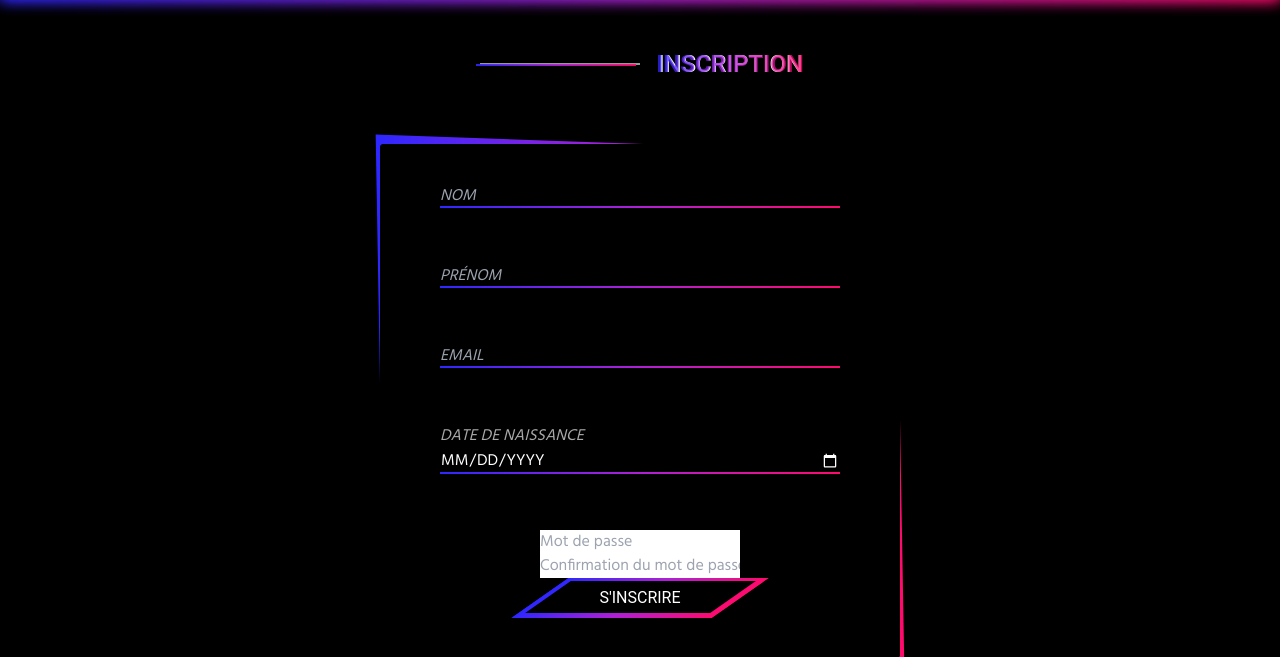
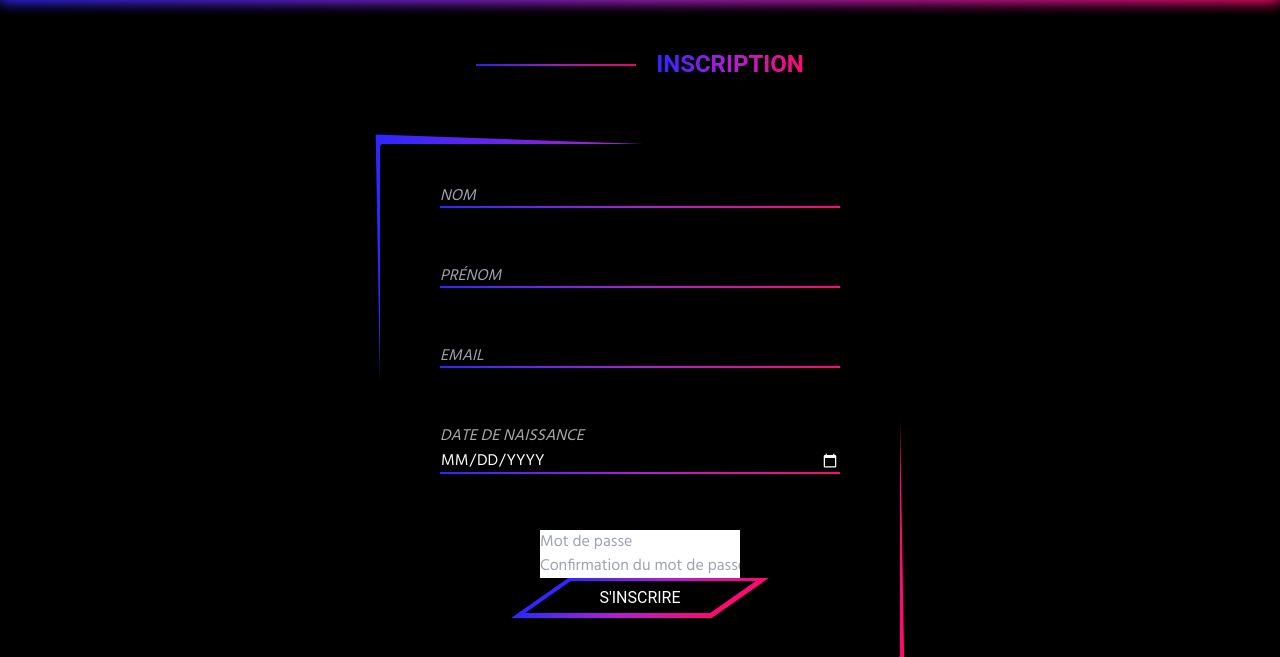
Before and after one commit to kbakazami/projet-bde-2022, a PHP site: page /form-register in a window 1280 px wide. Shown: the part 64-721 px from the top of the page. Run offline with PHP 8.4, Linux system fonts and the light colour scheme; data that the repository does not hold is empty; style sheets or scripts are compiled from the project's sources; some web fonts are replaced.

Commit message:
Progress css

```diff
--- a/public/css/styles.css
+++ b/public/css/styles.css
@@ -51,6 +51,11 @@
     @apply rounded-full border-2 border-blue py-1 px-7 w-full lg:w-auto lg:py-3
 }
 
+.button-add:hover
+{
+
+}
+
 .button-edit
 {
     @apply rounded-full border border-blue uppercase px-3 py-1 w-32
@@ -102,7 +107,7 @@ h1
 {
     -webkit-background-clip: text;
     -webkit-text-fill-color: transparent;
-    @apply bg-gradient-to-r from-blue via-purple to-pink font-bold opacity-75
+    @apply bg-gradient-to-r from-blue via-purple to-pink font-bold
 }
 
 .form-back .form-group
--- a/templates/admin/user/edit-user.html.twig
+++ b/templates/admin/user/edit-user.html.twig
@@ -27,7 +27,7 @@
                 {{ field("date", "Date de naissance","Date de naissance" , user.birthdate, {type: 'date'}) }}
             </div>
             <div class="pb-4 lg:pb-8">
-                {{ field("role", "Rôle", "", "", {type: "select", data: role}) }}
+                {{ field("role", "Rôle", "", user.id_role, {type: "select", data: role}) }}
             </div>
             <div class="w-full">
                 <div class="w-full lg:w-40 lg:ml-auto">
--- a/templates/login/login.html.twig
+++ b/templates/login/login.html.twig
@@ -5,10 +5,10 @@
 
 		<div class="relative flex flex-row items-center space-x-4 pt-12 pb-16">
 			<div class="relative">
-				<div class="absolute bg-white w-40 p-px ml-1 opacity-60"></div>
+{#				<div class="absolute bg-white w-40 p-px ml-1 opacity-60"></div>#}
 				<div class="relative borderGradiantEffect w-40 opacity-90 mt-px pt-1 mr-1"></div>
 			</div>
-			<h1 class="absolute top-12 right-px">Connexion</h1>
+{#			<h1 class="absolute top-12 right-px">Connexion</h1>#}
 			<h1 class="h1Gradiant">Connexion</h1>
 		</div>
 
--- a/templates/register/register.html.twig
+++ b/templates/register/register.html.twig
@@ -5,10 +5,10 @@
 
         <div class="relative flex flex-row items-center space-x-4 pt-12 pb-16">
             <div class="relative">
-                <div class="absolute bg-white w-40 p-px ml-1 opacity-60"></div>
+{#                <div class="absolute bg-white w-40 p-px ml-1 opacity-60"></div>#}
                 <div class="relative borderGradiantEffect w-40 opacity-90 mt-px pt-1 mr-1"></div>
             </div>
-            <h1 class="absolute top-12 right-px">Inscription</h1>
+{#            <h1 class="absolute top-12 right-px">Inscription</h1>#}
             <h1 class="h1Gradiant">Inscription</h1>
         </div>
 
```
